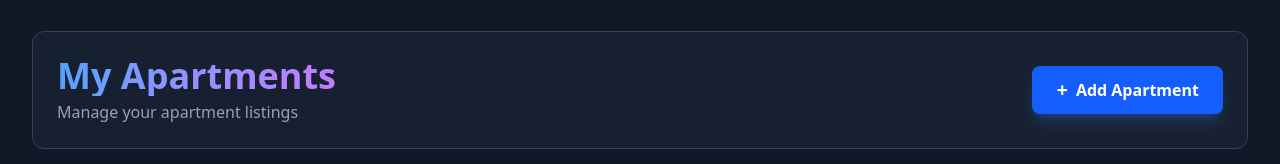
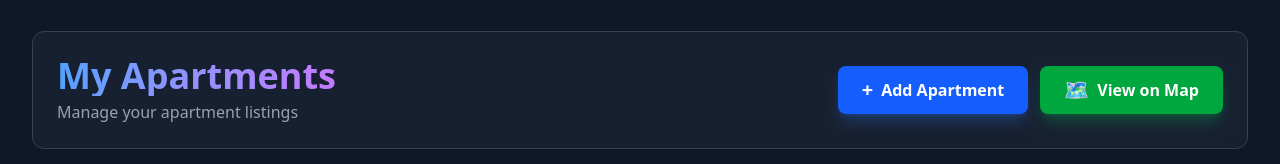
Before and after one commit to ayshadairi/smart-apartment-finder, a Next.js app: page /listings in a window 1280 px wide. Shown: the part 212-376 px from the top of the page. Built offline with nearby package versions, Linux system fonts and the light colour scheme; no server answers; the database is empty; sample sign-in values are in the browser's storage.

Commit message:
added View on Map button to listings page

```diff
--- a/app/listings/page.js
+++ b/app/listings/page.js
@@ -37,6 +37,7 @@ export default async function Listings() {
                     <p className="text-gray-400 mt-1">Manage your apartment listings</p>
                 </div>
 
+                <div className="flex gap-3">
                     <Link
                         href="/apartments/new"
                         className="bg-blue-600 hover:bg-blue-700 text-white px-6 py-3 rounded-lg font-semibold transition shadow-lg shadow-blue-500/25 hover:scale-105 transform inline-flex items-center gap-2 whitespace-nowrap"
@@ -44,6 +45,14 @@ export default async function Listings() {
                         <span className="text-xl leading-none">+</span>
                         <span>Add Apartment</span>
                     </Link>
+                    <Link
+                        href="/listings/map"
+                        className="bg-green-600 hover:bg-green-700 text-white px-6 py-3 rounded-lg font-semibold transition shadow-lg shadow-green-500/25 hover:scale-105 transform inline-flex items-center gap-2 whitespace-nowrap"
+                    >
+                        <span className="text-xl leading-none">🗺️</span>
+                        <span>View on Map</span>
+                    </Link>
+                </div>
             </div>
 
             <div className="grid md:grid-cols-2 lg:grid-cols-3 gap-6">
```
Lines whose indentation alone changed are shown as unchanged.
